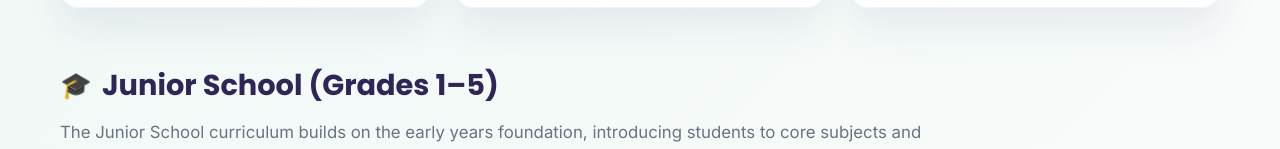
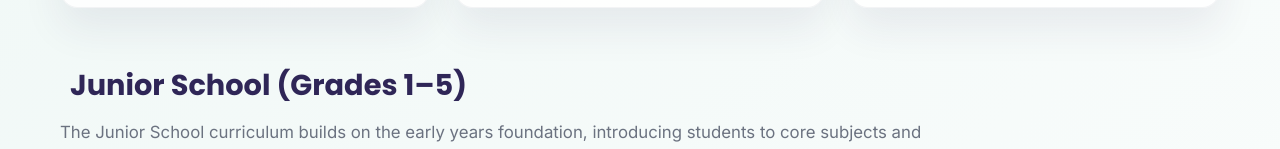
Before and after one commit to TaniaRajpoot/SISA, a React (Vite) app in the folder frontend/: page /academics/preschool-junior in a window 1280 px wide. Shown: the part 803-952 px from the top of the page. Built offline with nearby package versions, Linux system fonts and the light colour scheme.

Commit message:
replacing image in director message

```diff
--- a/frontend/src/components/Hero.jsx
+++ b/frontend/src/components/Hero.jsx
@@ -90,6 +90,7 @@
 // export default Hero;
 
 import React, { useState, useEffect } from 'react';
+import { Link } from 'react-router-dom';
 import '../styles/Hero.css';
 import banner1 from "../assets/download (1).jpg";
 import banner2 from "../assets/download.jpg";
@@ -147,9 +148,9 @@ const Hero = () => {
               </div>
 
               <div className="hero-buttons-bottom">
-                <button className="btn btn-outline">Admissions</button>
-                <button className="btn btn-outline">Director's Message</button>
-                <button className="btn btn-outline">Upcoming Events</button>
+                <Link to="/admissions" className="btn btn-outline">Admissions</Link>
+                <Link to="/about/director-message" className="btn btn-outline">Director's Message</Link>
+                <Link to="/news/upcoming" className="btn btn-outline">Upcoming Events</Link>
               </div>
             </div>
           </div>
--- a/frontend/src/components/Reviews.jsx
+++ b/frontend/src/components/Reviews.jsx
@@ -1,6 +1,6 @@
 import React from "react";
 import "../styles/Reviews.css";
-import mamImage from "../assets/mam.jpg";
+import mamImage from "../assets/mam_saeeda_saleem.jpg";
 
 const review = {
   text: "Welcome to SISA. We are committed to providing an exceptional educational experience that empowers students to reach their full potential. Our dedicated faculty and state-of-the-art facilities ensure a nurturing environment for academic and personal growth.",
--- a/frontend/src/pages/PreschoolJunior.jsx
+++ b/frontend/src/pages/PreschoolJunior.jsx
@@ -89,7 +89,7 @@ const PreschoolJunior = () => {
 
             {/* Junior School Section */}
             <section className="pj-section reveal">
-                <h2 className="pj-section-title"><span>🎓</span> Junior School (Grades 1–5)</h2>
+                <h2 className="pj-section-title"><span></span> Junior School (Grades 1–5)</h2>
                 <p className="pj-section-desc">
                     The Junior School curriculum builds on the early years foundation, introducing students to core subjects
                     and rigorous academic standards aligned with the UK education system.
```
Also changed, not shown: frontend/src/assets/mam_saeeda_saleem .jpg (added).
